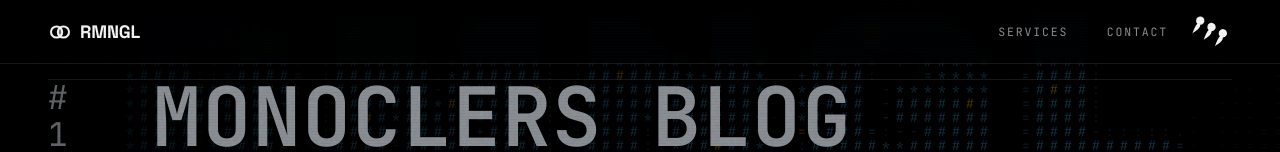
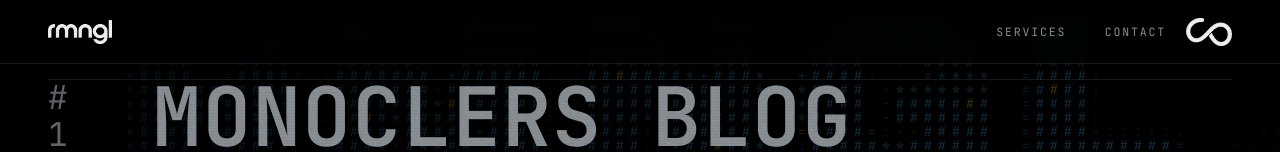
Before and after one commit to RMNGL/rmngl.github.com, a plain HTML site: page index.html in a window 1280 px wide. Shown: the top 152 px of the page. Drawn offline with Linux system fonts and the light colour scheme; a web font is replaced by a local one.

Commit message:
Set the header to the drawn wordmark and the loop
The header carried a typeset "RMNGL" and a two-circle SVG badge. Both are
replaced by the supplied marks: the drawn lowercase word at the left, the
reconnection loop at the right, the wordmark still the only link.

They arrive as ink-on-paper rasters and the field is black, so each is carried
as an alpha mask rather than an <img>: the file holds the shape, currentColor
holds the ink. That is what keeps the hover a single declaration — the same
`color: var(--yellow)` that repainted the text now repaints both marks — and it
lets the symbol answer to the pointer as the other half of the wordmark even
though it holds no link and no focus. The -webkit- prefixes stay: a mask that
fails is an invisible wordmark, not a soft edge.

The masks are alpha-only and trimmed to the bounding box of the ink, 867x326 for
the word and 729x444 for the loop, so the CSS sizes by height and lets
aspect-ratio set the width (clamp(1.05rem, 3.2vw, 1.5rem) and clamp(1.25rem,
3.6vw, 1.75rem)), which is what keeps a 320px header from overflowing. The mask
is the only content of the link, so it wears the label: role="img"
aria-label="RMNGL" keeps the accessible name exactly what the text used to
spell.

The loop also becomes the tab icon, drawn white on the black of the field so it
reads in a light tab strip and a dark one: src/favicon.png at 32 and
src/apple-touch-icon.png at 180. Space Grotesk 700 leaves the font URL with the
text it was loaded for.

Checked at 1440, 768, 414, 360 and 320: no horizontal overflow (0px), the
wordmark measures 44.66x16.8 to 63.83x24 and the symbol 32.81x20 to 45.94x28,
the symbol pins to the right edge, and both marks paint bright (max luma 240 and
252) against the nav at 136. Forcing yellow paints 477px of rgb(232,182,0), so
currentColor does drive the ink.

```diff
--- a/index.html
+++ b/index.html
@@ -8,10 +8,15 @@
       content="RMNGL — Remingle. Short name, long memory. A holding company. Seoul."
     />
     <title>RMNGL</title>
+    <!-- The tab icon is the corner mark: the loop, white on the field's black, so
+         it reads in a light tab strip and a dark one. The mask asset is the source;
+         these two are drawn from it. -->
+    <link rel="icon" href="/src/favicon.png" sizes="32x32" type="image/png" />
+    <link rel="apple-touch-icon" href="/src/apple-touch-icon.png" />
     <link rel="preconnect" href="https://fonts.googleapis.com" />
     <link rel="preconnect" href="https://fonts.gstatic.com" crossorigin />
     <link
-      href="https://fonts.googleapis.com/css2?family=Archivo+Black&family=JetBrains+Mono:wght@400;600&family=Space+Grotesk:wght@700&family=UnifrakturMaguntia&display=swap"
+      href="https://fonts.googleapis.com/css2?family=Archivo+Black&family=JetBrains+Mono:wght@400;600&family=UnifrakturMaguntia&display=swap"
       rel="stylesheet"
     />
     <link rel="stylesheet" href="/src/style.css" />
@@ -25,38 +30,20 @@
     <div class="scanlines" aria-hidden="true"></div>
 
     <header class="site-header">
-      <!-- Wordmark lockup: the mark, then the name. The mark is the name's
-           meaning drawn — two circles overlapping, the overlap itself inked in,
-           because "remingle" is two things sharing a region. Decorative: the
-           word carries the link, so the link's accessible name is still exactly
-           "RMNGL". -->
+      <!-- Wordmark lockup: the drawn word, then the mark that closes it. The word
+           is the link, so its accessible name is exactly "RMNGL" — the letterforms
+           are a mask now, not text, so the mask wears that label itself. -->
       <a class="logo" href="/">
-        <svg class="logo__mark" viewBox="0 0 24 24" aria-hidden="true" focusable="false">
-          <circle cx="8.6" cy="12" r="5.6" />
-          <circle cx="15.4" cy="12" r="5.6" />
-          <!-- The lens: the exact intersection of the two circles above, so its
-               arcs land on theirs. Endpoints are the circles' own crossings. -->
-          <path class="logo__lens" d="M12 7.55A5.6 5.6 0 0 1 12 16.45A5.6 5.6 0 0 1 12 7.55Z" />
-        </svg>
-        RMNGL
+        <span class="logo__word" role="img" aria-label="RMNGL"></span>
       </a>
       <nav class="site-nav mono" aria-label="Primary">
         <a href="#services">services</a>
         <a href="#contact">contact</a>
       </nav>
-      <!-- Corner mark: the wordmark's comma, drawn bare, three times, stepping
-           downhill. The run is what keeps it punctuation rather than three
-           upright bars. Decorative — the wordmark carries the link. -->
-      <span class="logo-badge" aria-hidden="true">
-        <svg class="logo-badge__mark" viewBox="0 0 35 29" aria-hidden="true">
-          <defs>
-            <path id="rmngl-comma" d="M10.25 11.75A4.6 4.6 0 1 1 13.5 13.1C13.9 16.4 9.6 19.8 4.8 22.6 6.6 17.6 8.2 14.2 10.25 11.75Z" />
-          </defs>
-          <use href="#rmngl-comma" transform="scale(0.72)" />
-          <use href="#rmngl-comma" transform="translate(9 5) scale(0.72)" />
-          <use href="#rmngl-comma" transform="translate(18 10) scale(0.72)" />
-        </svg>
-      </span>
+      <!-- Corner mark: the reconnection loop — the wordmark's meaning drawn, one
+           line that closes on itself, because "remingle" is two things sharing a
+           region. Decorative — the wordmark carries the link. -->
+      <span class="logo-symbol" aria-hidden="true"></span>
     </header>
 
     <main>
--- a/src/style.css
+++ b/src/style.css
@@ -11,9 +11,6 @@
   --red: #f00007;
   --rule: rgba(132, 137, 142, 0.16);
   --font-mono: "JetBrains Mono", ui-monospace, monospace;
-  /* The wordmark's face. Space Grotesk descends from Space Mono, so it keeps the
-     site's skeleton while being a proportional display face. */
-  --font-display: "Space Grotesk", ui-sans-serif, system-ui, sans-serif;
   --header-h: 4rem;
 }
 
@@ -137,43 +134,40 @@ body {
   backdrop-filter: blur(6px);
 }
 
-/* Header wordmark: the bare word, set in the display face, preceded by the mark
-   that carries the name's meaning. Weight and tracking do the rest of the work —
-   700 with a hair of negative tracking, so five caps set as one shape rather than
-   five letters. The word is the whole link, so its accessible name is exactly
-   "RMNGL"; the mark is aria-hidden and adds nothing to it. */
+/* Header wordmark: the drawn word — lowercase, one weight, the `g`'s tail the only
+   exit from the baseline — carried as a mask rather than an <img>. The asset holds
+   the shape, currentColor holds the ink, which is what keeps the hover a
+   one-declaration move to yellow. Height drives the size and the asset's own ratio
+   (867 × 326) sets the width, so the word never letterboxes. The link's accessible
+   name is exactly "RMNGL": the mask is the link's only content, so the mask itself
+   wears that label. */
 .logo {
   display: flex;
   align-items: center;
-  gap: 0.5rem;
   color: var(--fg-strong);
-  font-family: var(--font-display);
-  font-weight: 700;
-  font-size: 1.125rem;
-  letter-spacing: -0.01em;
   text-decoration: none;
 }
 
-/* The mark: two circles overlapping, the overlap inked in. "Remingle" is two
-   things sharing a region, so the shared region is the mark — drawn as the exact
-   intersection of the two circles, not a lens placed on top of them. Sized so the
-   rings (11.2 of the box's 24) land near the cap height of the word beside them,
-   which is why the box is bigger than the type. Monochrome like the badge: the
-   lens is a tone of currentColor, so the whole mark moves to yellow on hover
-   without a second declaration. */
-.logo__mark {
+/* Both marks in the lockup are the same machinery — a raster alpha mask filled with
+   currentColor — so they share the declarations that do not depend on the file. The
+   prefix is the one place the site pays for the older syntax: a mask that fails is
+   an invisible wordmark, not a soft edge. */
+.logo__word,
+.logo-symbol {
   flex: none;
-  width: 1.5rem;
-  height: 1.5rem;
-  fill: none;
-  stroke: currentColor;
-  stroke-width: 2;
+  display: block;
+  background-color: currentColor;
+  -webkit-mask-repeat: no-repeat;
+  mask-repeat: no-repeat;
+  -webkit-mask-size: contain;
+  mask-size: contain;
 }
 
-.logo__lens {
-  fill: currentColor;
-  fill-opacity: 0.45;
-  stroke: none;
+.logo__word {
+  height: clamp(1.05rem, 3.2vw, 1.5rem);
+  aspect-ratio: 867 / 326;
+  -webkit-mask-image: url("/src/rmngl-wordmark.png");
+  mask-image: url("/src/rmngl-wordmark.png");
 }
 
 .logo:hover,
@@ -181,35 +175,26 @@ body {
   color: var(--yellow);
 }
 
-/* Corner mark: the comma, drawn bare on the header, three times, stepping
-   downhill — the header's one piece of punctuation now that the wordmark is
-   plain text. The run is the point: three upright commas read as three
-   exclamation points (MSCHF's "!!!", a registered mark of theirs), so they are
-   stepped, and on the diagonal the eye takes them as punctuation. No plate
-   behind it and no red, for the same reason. It is decorative (the wordmark
-   carries the link), so it holds no name and no focus. Sized off the viewport so
-   a 320px header still fits beside the nav. */
-.logo-badge {
-  flex: none;
-  display: block;
+/* Corner mark: the reconnection loop — the name's meaning drawn, one line that
+   closes on itself, because "remingle" is two things sharing a region. It is
+   decorative (the wordmark carries the link), so it holds no name and no focus.
+   Height drives it and the asset's own ratio (729 × 444) sets the width; the clamp
+   is the value that keeps a 320px header from overflowing. */
+.logo-symbol {
   margin-left: clamp(0.6rem, 1.6vw, 1.25rem);
+  /* Same ink as the wordmark: the mark is the lockup's other half, not another
+     nav item, so it does not take the nav's dimmer --fg. */
   color: var(--fg-strong);
+  height: clamp(1.25rem, 3.6vw, 1.75rem);
+  aspect-ratio: 729 / 444;
+  -webkit-mask-image: url("/src/rmngl-symbol.png");
+  mask-image: url("/src/rmngl-symbol.png");
 }
 
-.logo-badge__mark {
-  display: block;
-  /* Width drives the size; the SVG's own 35 × 29 box sets the height, so there is
-     no square to letterbox. currentColor is what lets the hover move the whole
-     mark with one declaration. */
-  width: clamp(1.75rem, 6vw, 2.75rem);
-  height: auto;
-  fill: currentColor;
-}
-
-/* The badge keeps a hover even though it holds no link and takes no focus: it is
-   the wordmark's punctuation, so it answers to the pointer the way the word does.
+/* The mark keeps a hover even though it holds no link and takes no focus: it is the
+   wordmark's other half, so it answers to the pointer the way the word does.
    Hover-only is the trade — a keyboard user never sees it. */
-.logo-badge:hover {
+.logo-symbol:hover {
   color: var(--yellow);
 }
 
```
Also changed, not shown: README.md, src/apple-touch-icon.png (added), src/favicon.png (added), src/rmngl-symbol.png (added), src/rmngl-wordmark.png (added).
